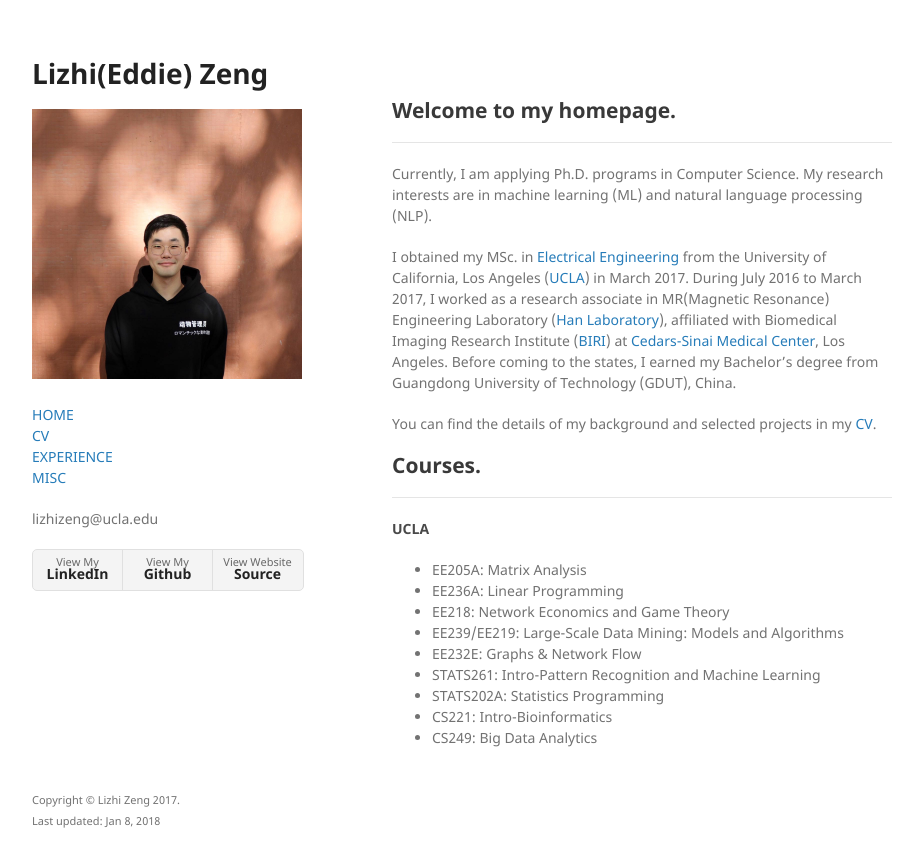
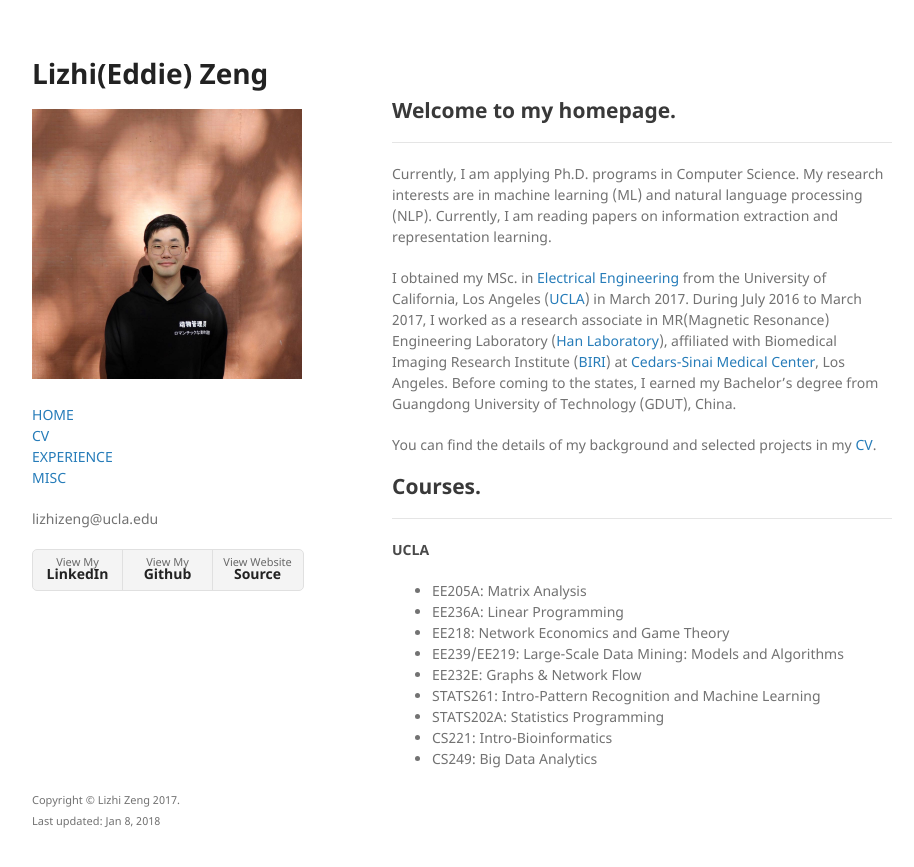
Before and after one commit to lizhiz/lizhiz.github.io, a Jekyll site: the page built from index.md, in a window 1280 px wide. Shown: the top 867 px of the page, without its empty margins (178-1092 px from the left). Built offline with Jekyll 4.4.1, drawn with Linux system fonts in a browser that asks for light colours; the repository's description, which GitHub fills in, is left out.

Commit message:
Change back introduction

```diff
--- a/index.md
+++ b/index.md
@@ -8,7 +8,7 @@ layout: default
 
 * * *
 
-Currently, I am applying Ph.D. programs in Computer Science. My research interests are in machine learning (ML) and natural language processing (NLP).
+Currently, I am applying Ph.D. programs in Computer Science. My research interests are in machine learning (ML) and natural language processing (NLP). Currently, I am reading papers on information extraction and representation learning.
 
 I obtained my MSc. in [Electrical Engineering](http://www.ee.ucla.edu) from the University of California, Los Angeles ([UCLA](http://www.ucla.edu)) in March 2017. During July 2016 to March 2017, I worked as a research associate in MR(Magnetic Resonance) Engineering Laboratory ([Han Laboratory](https://www.cedars-sinai.edu/Research/Research-Labs/Han-Lab/)), affiliated with Biomedical Imaging Research Institute ([BIRI](https://www.cedars-sinai.edu/Research/Departments-and-Institutes/Biomedical-Imaging-Research-Institute/)) at [Cedars-Sinai Medical Center](https://www.cedars-sinai.org), Los Angeles. Before coming to the states, I earned my Bachelor's degree from Guangdong University of Technology (GDUT), China.
 
```
